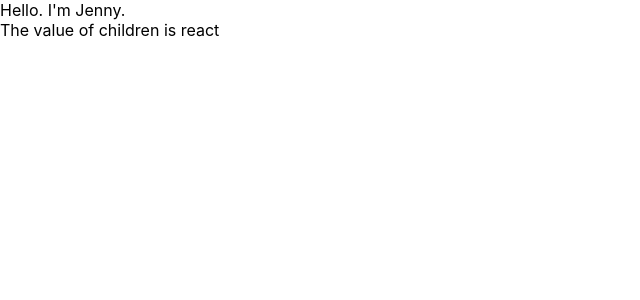
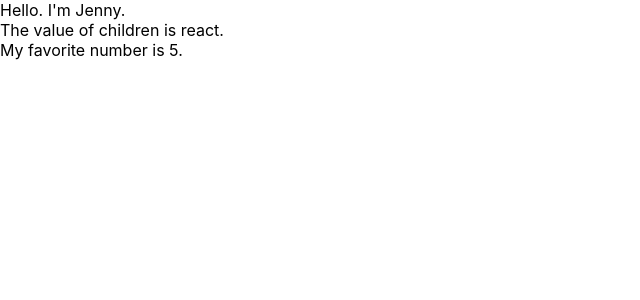
Before and after one commit to songdoing/react-notes, a React (Create React App) app: page / in a window 1280 px wide. Shown: the top 300 px of the page, without its empty margins (0-640 px from the left). Built offline with nearby package versions, Linux system fonts and the light colour scheme.

Commit message:
isRequired

```diff
--- a/src/App.js
+++ b/src/App.js
@@ -2,7 +2,7 @@ import React from 'react';
 import MyComponent from './MyComponent';
 
 const App = () => {
-  return <MyComponent name="Jenny">react</MyComponent>;
+  return <MyComponent name="Jenny" favoriteNumber={5}>react</MyComponent>;
 };
 
 export default App;
--- a/src/MyComponent.js
+++ b/src/MyComponent.js
@@ -1,18 +1,19 @@
 import React from 'react';
 import PropTypes from 'prop-types';
 
-const MyComponent = ({name, children }) => {
+const MyComponent = ({name, favoriteNumber, children }) => {
 
     return (
-        <div> Hello. I'm {name}. <br/> The value of children is {children}</div>
+        <div> Hello. I'm {name}. <br/> The value of children is {children}. <br/> My favorite number is {favoriteNumber}.</div>
     );
 };
 MyComponent.defaultProps = {
     name : 'react'
 };
 
-MyComponent.PropTypes = {
-    name : PropTypes.string
+MyComponent.propTypes = {
+    name : PropTypes.string,
+    favoriteNumber : PropTypes.number.isRequired
 };
 
 export default MyComponent;
```
